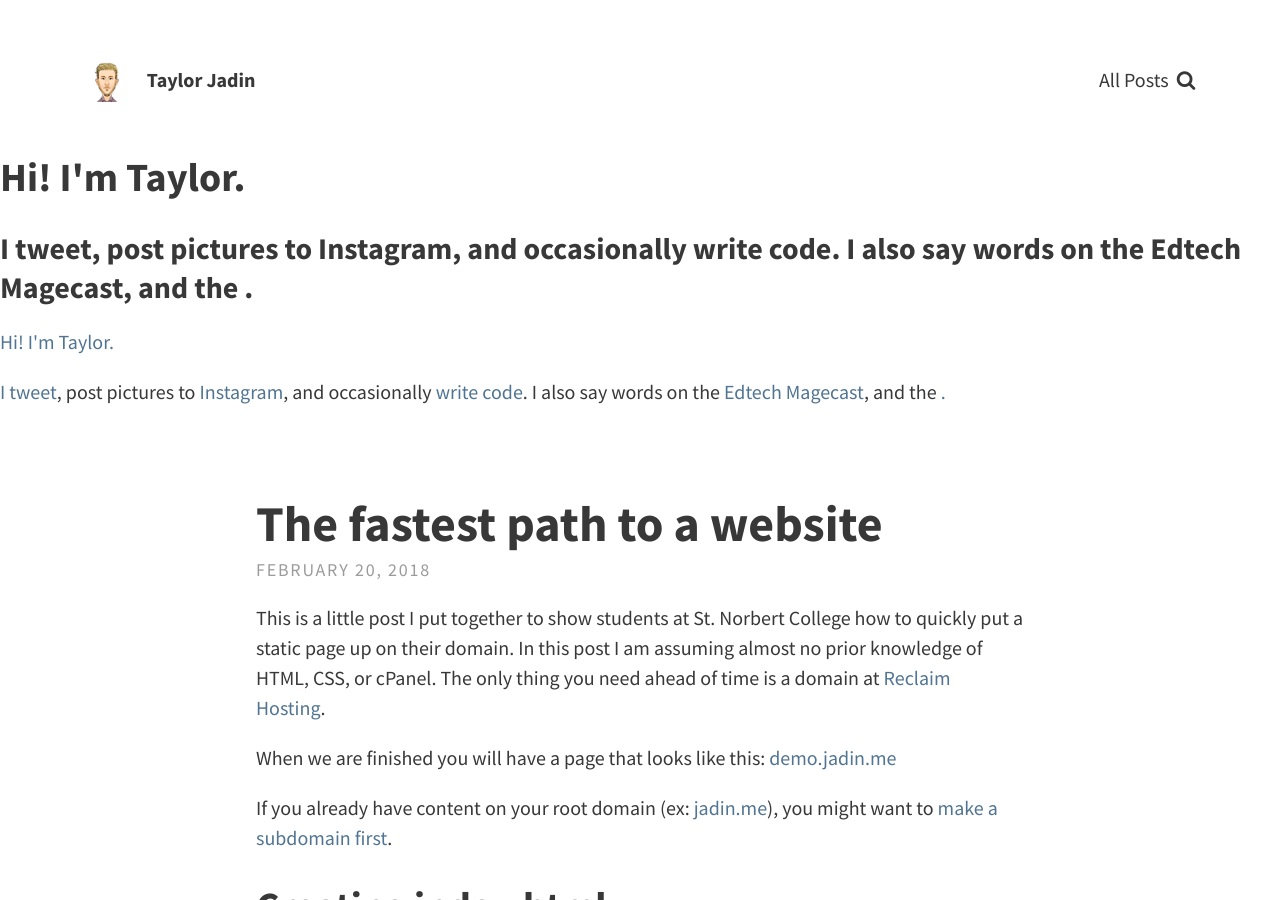
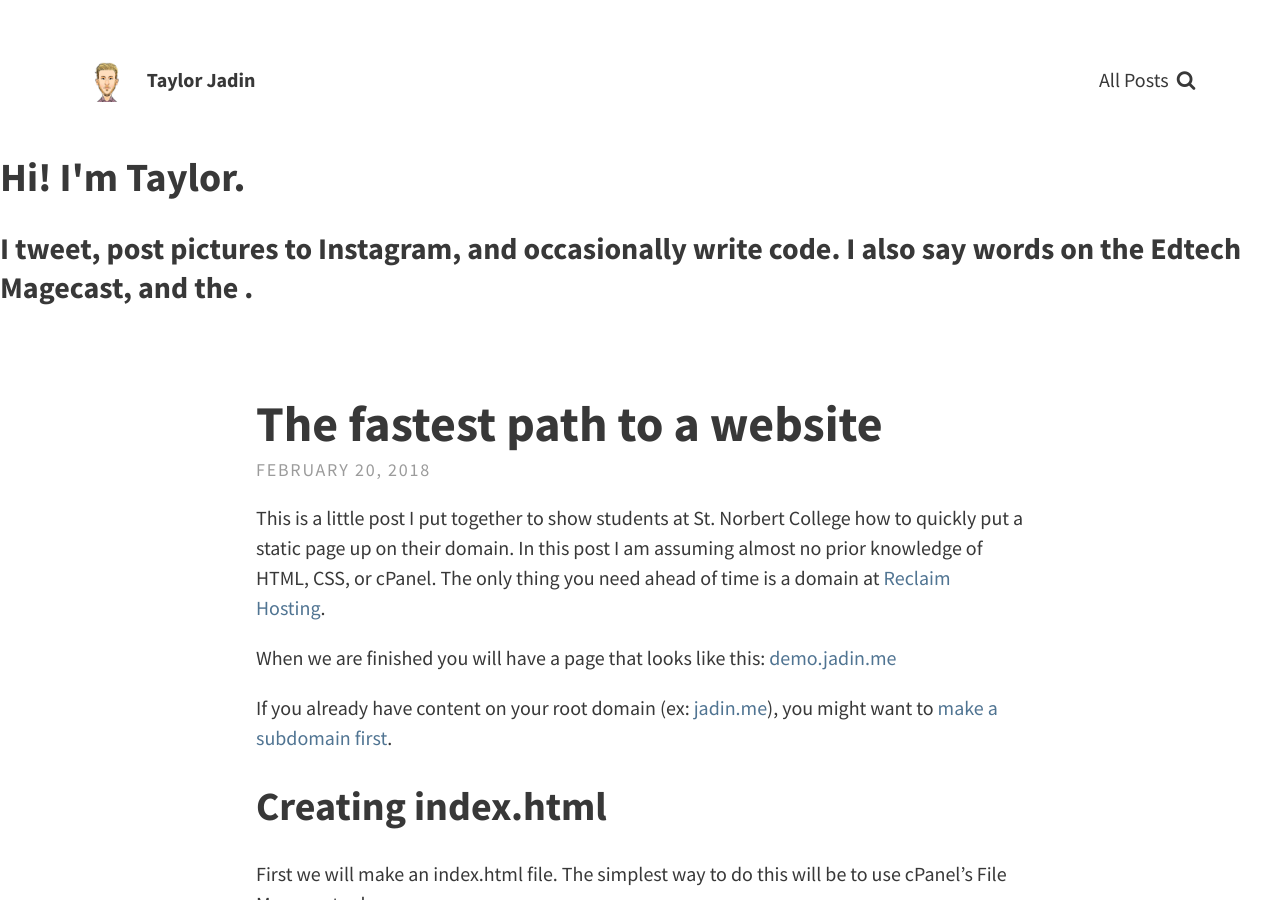
Before and after one commit to TaylorJadin/jadin.me-jekyll, a Jekyll site: the page built from index.html, in a window 1280 px wide and 900 px high. Built offline with Jekyll 4.4.1, drawn with Linux system fonts in a browser that asks for light colours; the list of posts is cut into pages by our own code.

Commit message:
top.html

```diff
--- a/_layouts/home.html
+++ b/_layouts/home.html
@@ -13,12 +13,7 @@
   -->
 
   <div class="posts">
-
     {% include top.html %}
-    <p>Hi! I'm Taylor.</p>
-      <p>I <a href="https://twitter.com/taylorjadin">tweet</a>, post pictures to <a href="https://www.instagram.com/taylor_jadin/">Instagram</a>, and occasionally <a href="https://github.com/taylorjadin">write code</a>. I also say words on the <a href="https://magecast.net">Edtech Magecast</a>, and the <a href="https://soundcloud.com/jadinapproved>"Jadin Approved podcast</a>.</p>
-
-
     {% for post in paginator.posts %}
     <div class="post-teaser">
       {% if post.thumbnail %}
```
